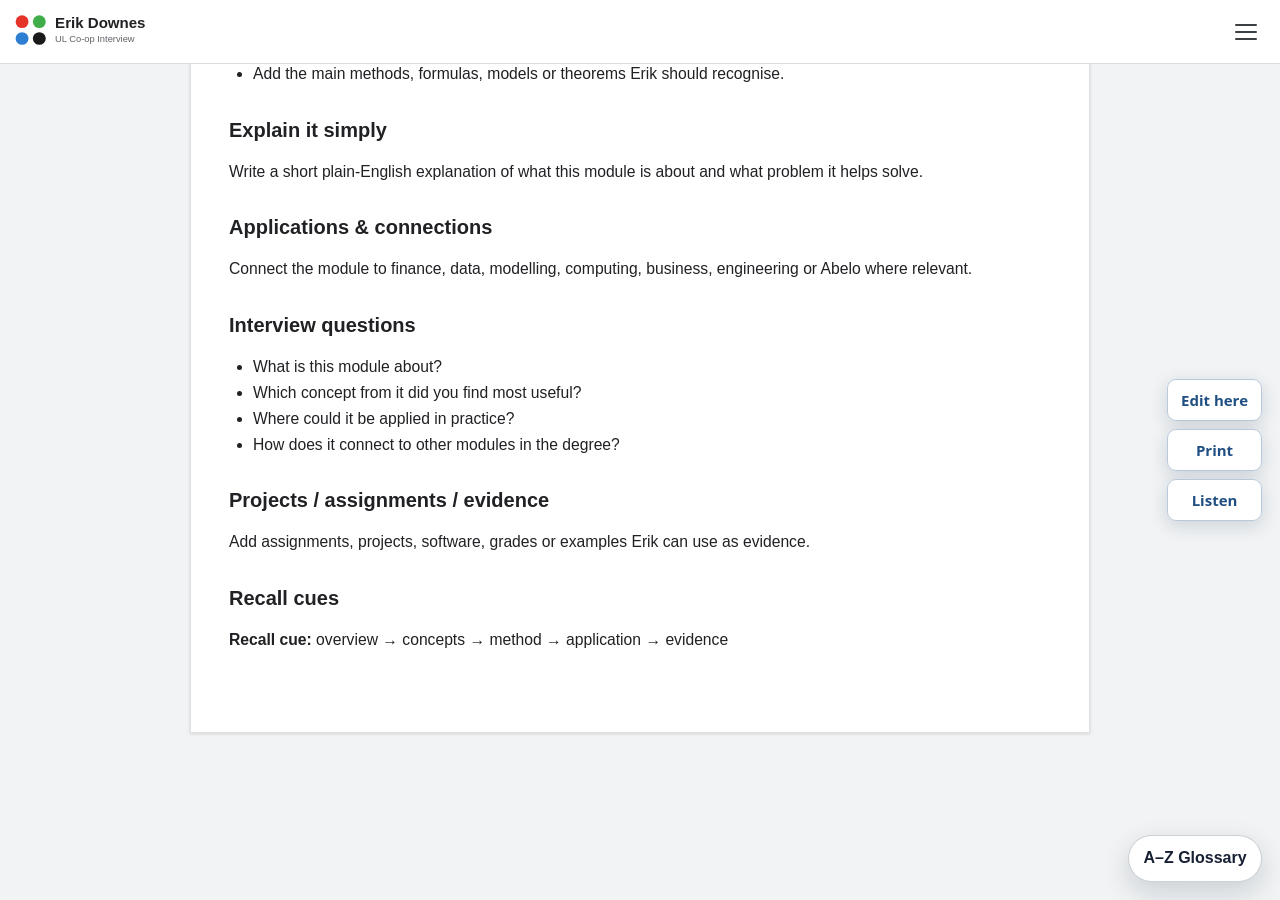
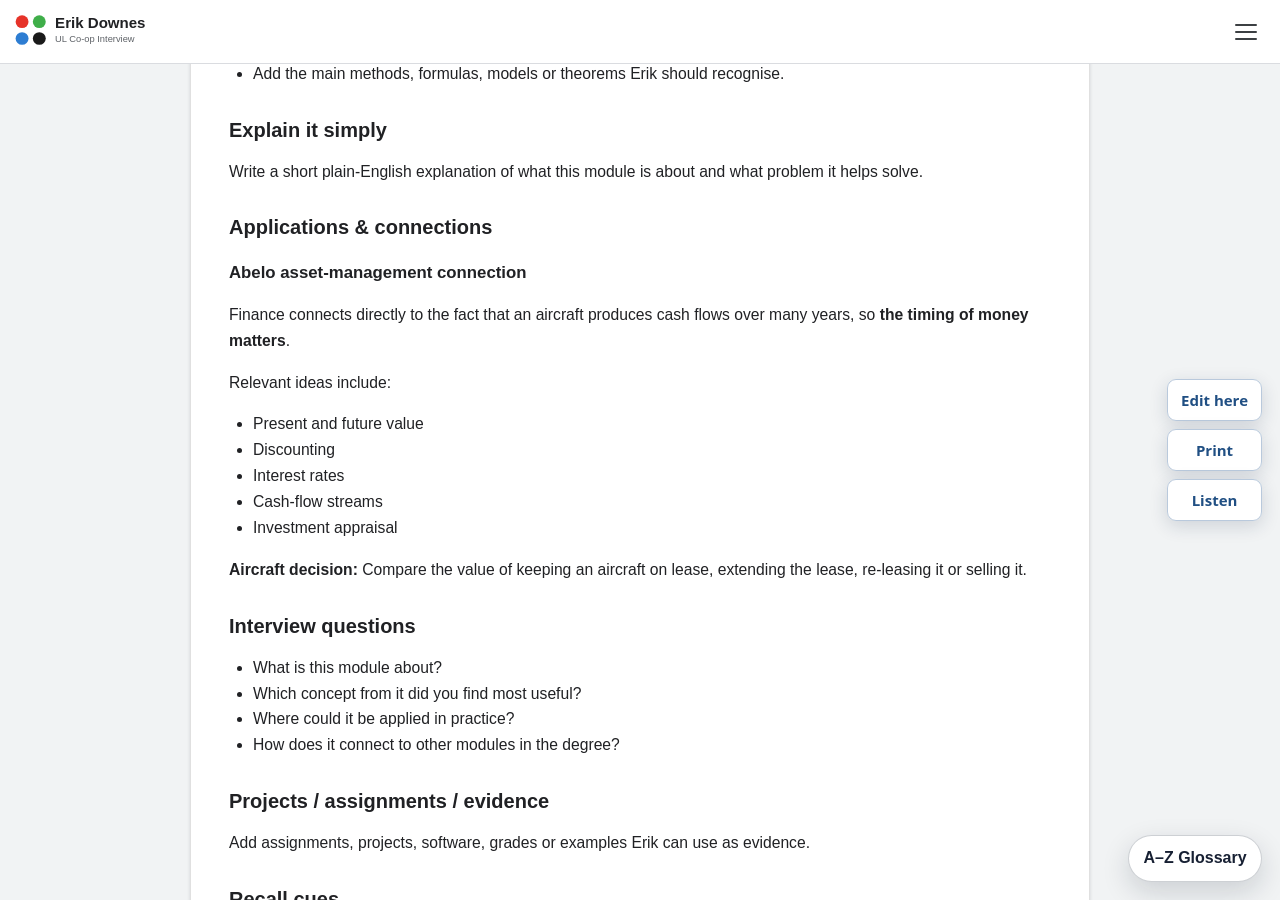
Before and after one commit to ronandownes/coop, a Jekyll site: the page built from modules/fi4003-finance.md, in a window 1280 px wide and 900 px high, scrolled down 620 px. Built offline with Jekyll 4.4.1, drawn with Linux system fonts in a browser that asks for light colours.

Commit message:
Add Abelo asset-management application

```diff
--- a/modules/fi4003-finance.md
+++ b/modules/fi4003-finance.md
@@ -32,7 +32,19 @@ Write a short plain-English explanation of what this module is about and what pr
 
 ## Applications & connections
 
-Connect the module to finance, data, modelling, computing, business, engineering or Abelo where relevant.
+### Abelo asset-management connection
+
+Finance connects directly to the fact that an aircraft produces cash flows over many years, so **the timing of money matters**.
+
+Relevant ideas include:
+
+- Present and future value
+- Discounting
+- Interest rates
+- Cash-flow streams
+- Investment appraisal
+
+**Aircraft decision:** Compare the value of keeping an aircraft on lease, extending the lease, re-leasing it or selling it.
 
 ## Interview questions
 
```
